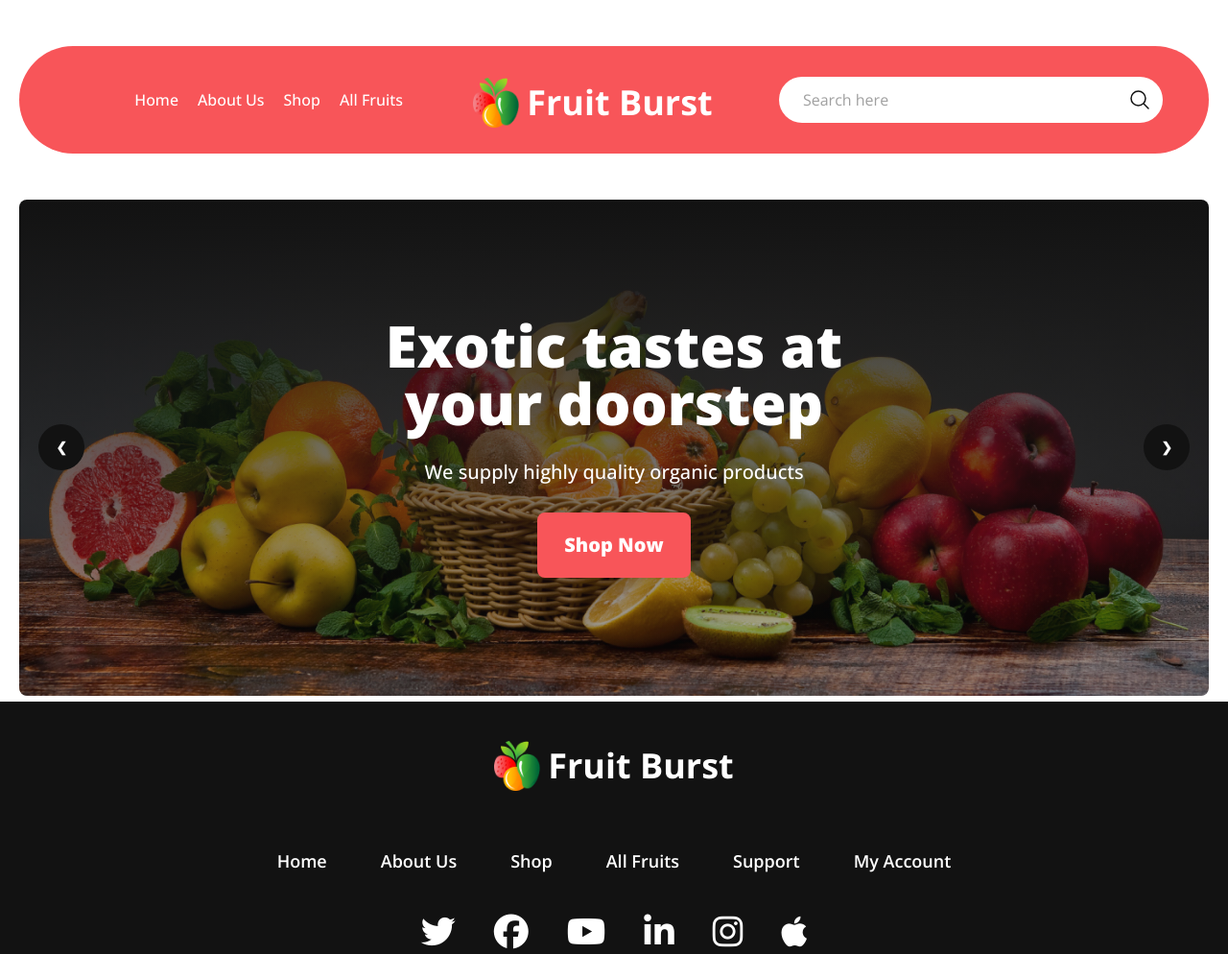
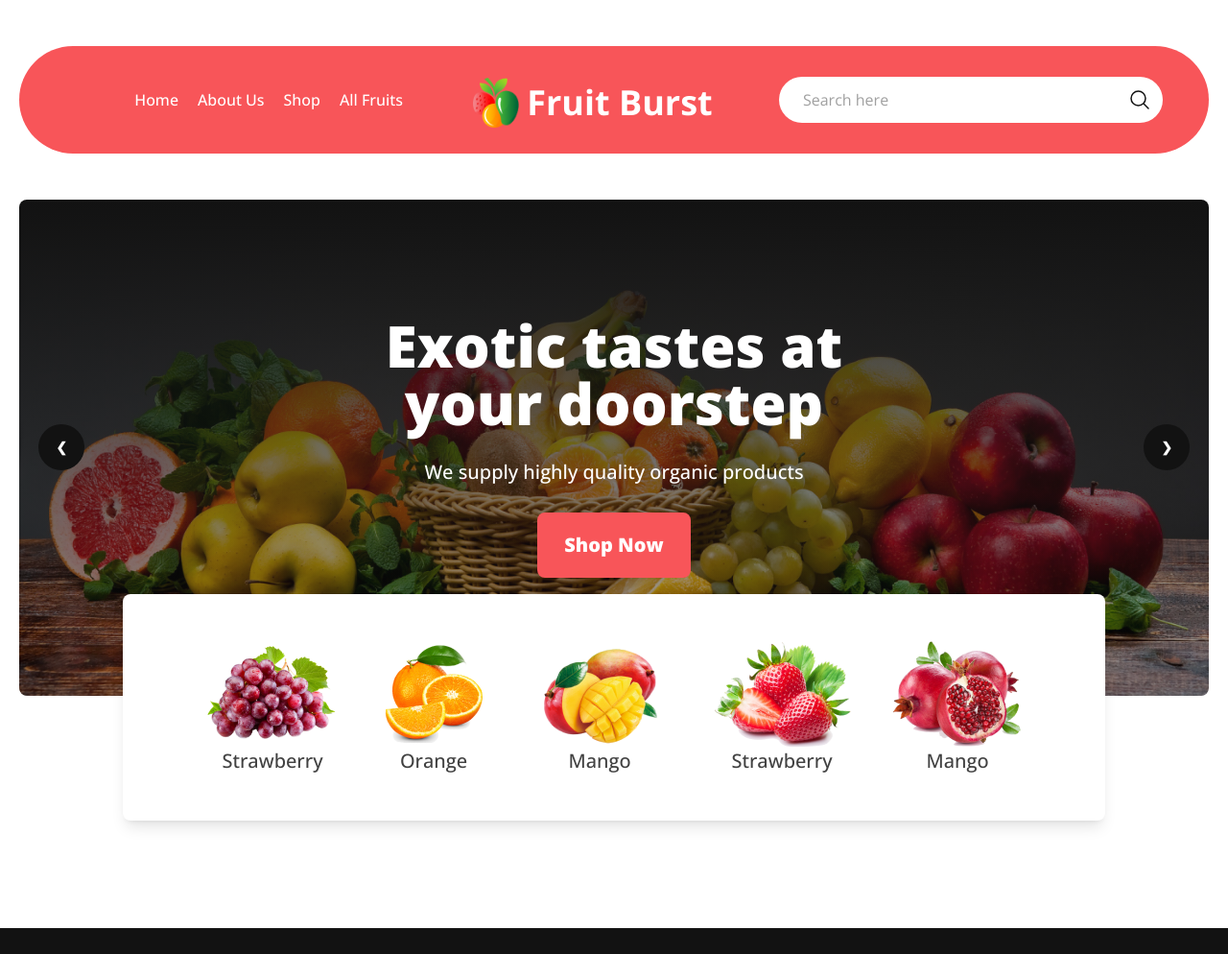
Before and after one commit to Nusrat-021/Fruit-burst, a plain HTML site: page index.html in a window 1280 px wide. Shown: the top 994 px of the page at 96% size. Drawn offline with nearby package versions, Linux system fonts and the light colour scheme; grey boxes are pictures that could not be loaded.

Commit message:
header related card section added

```diff
--- a/index.html
+++ b/index.html
@@ -320,6 +320,43 @@
           </div>
         </div>
       </div>
+
+      <!-- header related card section -->
+      <div class="hidden xl:block">
+        <div
+          class="relative bottom-28 z-10 max-w-5xl mx-auto flex justify-around items-center px-16 py-12 shadow-lg rounded-lg bg-white ">
+          <div>
+            <img src="./images/fruit1.png" alt="" />
+            <p class="text-xl text-center font-medium text-secondary-color/80">
+              Strawberry
+            </p>
+          </div>
+          <div>
+            <img src="./images/fruit2.png" alt="" />
+            <p class="text-xl text-center font-medium text-secondary-color/80">
+              Orange
+            </p>
+          </div>
+          <div>
+            <img src="./images/fruit3.png" alt="" />
+            <p class="text-xl text-center font-medium text-secondary-color/80">
+              Mango
+            </p>
+          </div>
+          <div>
+            <img src="./images/fruit4.png" alt="" />
+            <p class="text-xl text-center font-medium text-secondary-color/80">
+              Strawberry
+            </p>
+          </div>
+          <div>
+            <img src="./images/fruit5.png" alt="" />
+            <p class="text-xl text-center font-medium text-secondary-color/80">
+              Mango
+            </p>
+          </div>
+        </div>
+      </div>
     </header>
     <!-- main section -->
     <main></main>
@@ -333,7 +370,9 @@
           ><img class="w-7 lg:w-12" src="./images/logo.png" alt="" /> Fruit
           Burst</a
         >
-        <div class="flex flex-wrap justify-center gap-8 md:gap-14 text-sm md:text-lg font-semibold">
+        <div
+          class="flex flex-wrap justify-center gap-8 md:gap-14 text-sm md:text-lg font-semibold"
+        >
           <a href="index.html">Home</a>
           <a href="#">About Us</a>
           <a href="#">Shop</a>
@@ -350,7 +389,6 @@
           <a><i class="fa-brands fa-linkedin-in md:text-4xl"></i></a>
           <a><i class="fa-brands fa-instagram md:text-4xl"></i></a>
           <a><i class="fa-brands fa-apple md:text-4xl"></i></a>
-
         </div>
       </div>
     </footer>
```
